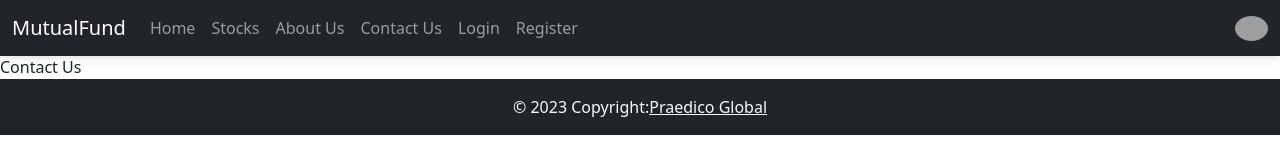
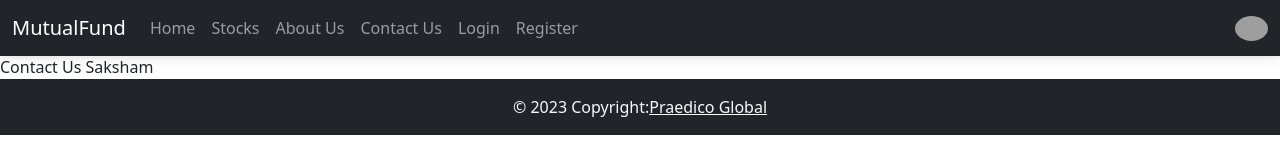
Before and after one commit to AnuragD123/mutualfund, a React (Create React App) app in the folder client/: page /contactus in a window 1280 px wide. Shown: the top 160 px of the page. Built offline with nearby package versions, Linux system fonts and the light colour scheme; grey boxes are pictures that could not be loaded.

Commit message:
testing commit

```diff
--- a/client/src/pages/User/ContactUs/Contact.js
+++ b/client/src/pages/User/ContactUs/Contact.js
@@ -3,7 +3,7 @@ import React from 'react'
 function Contact() {
   return (
     <div>
-      Contact Us
+      Contact Us Saksham
     </div>
   )
 }
```
